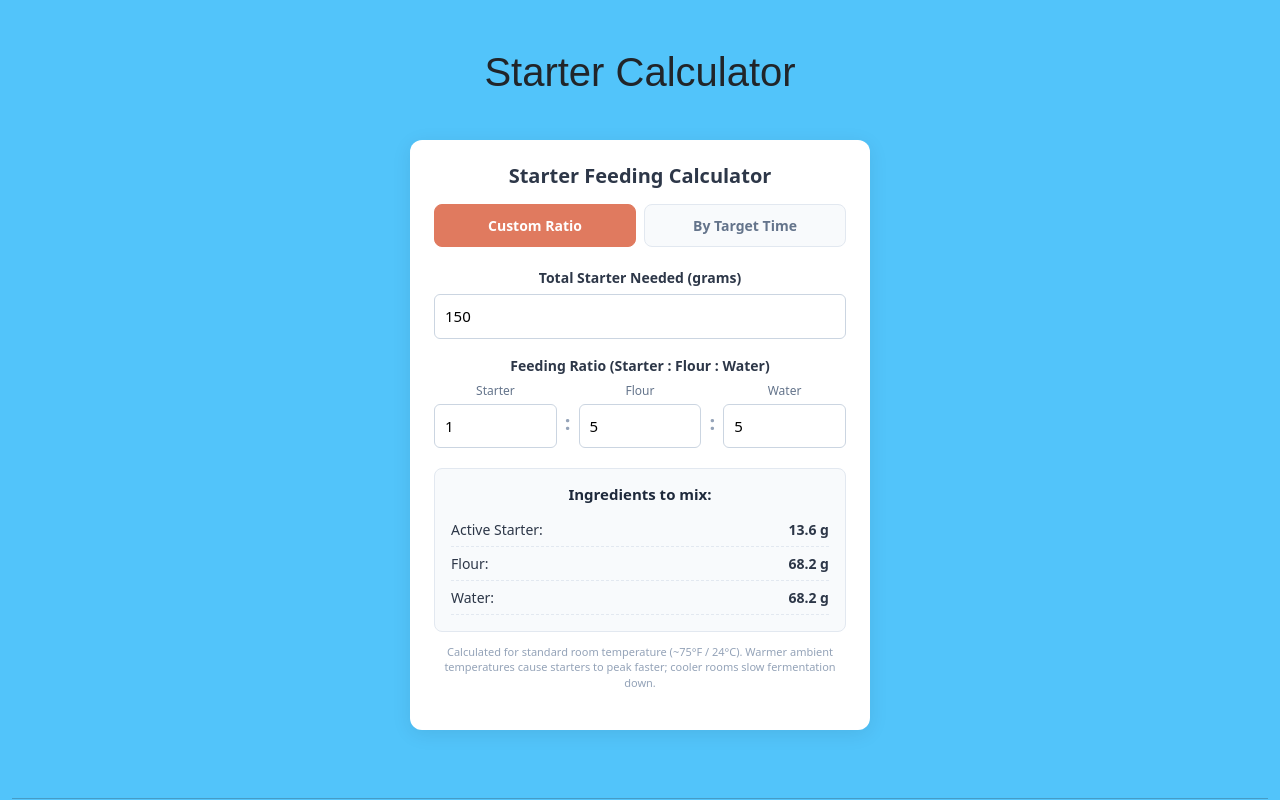
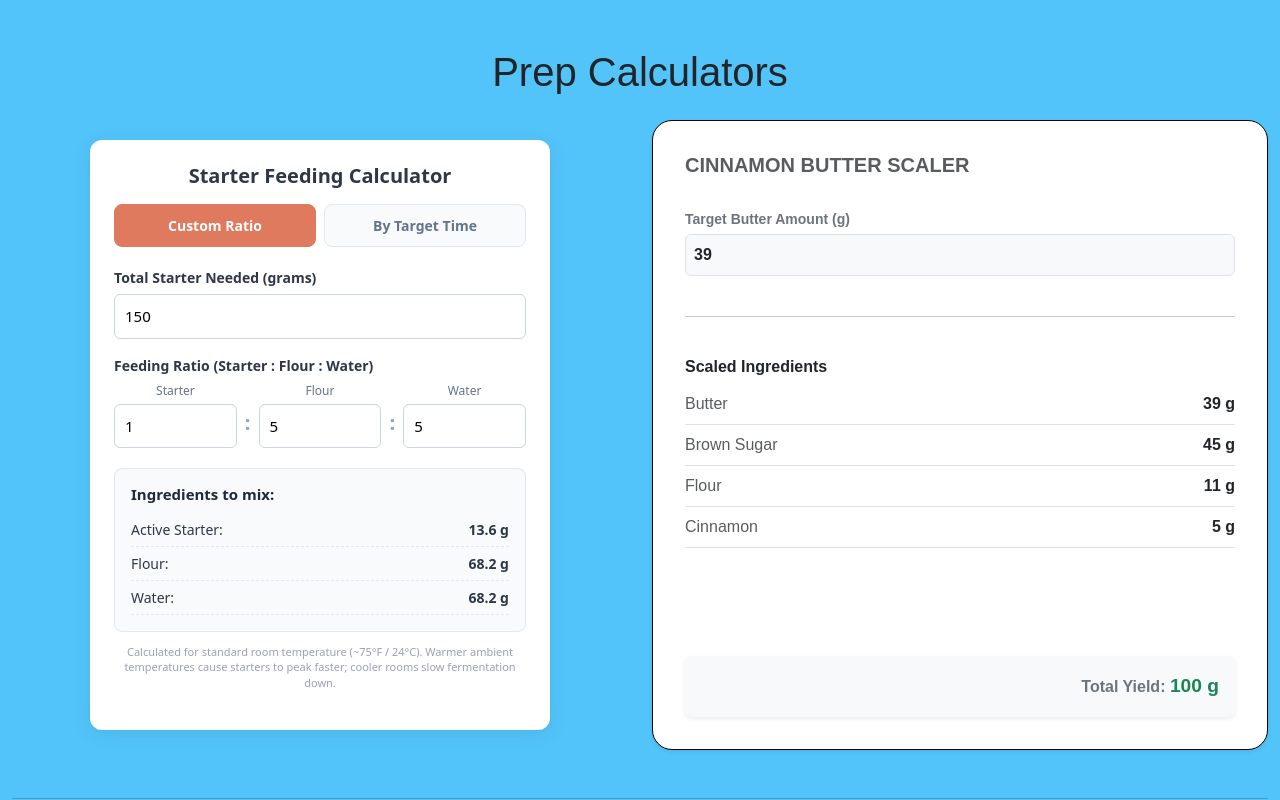
Before and after one commit to dylandotanthony/dylans-homomade-bakery, a React (Vite) app: page /calculator in a window 1280 px wide. Shown: the top 800 px of the page. Built offline with nearby package versions, Linux system fonts and the light colour scheme; a web font is replaced by a local one.

Commit message:
Update Calculator.jsx

```diff
--- a/src/Calculator.jsx
+++ b/src/Calculator.jsx
@@ -1,7 +1,7 @@
 import React, { useState, useEffect } from 'react';
-import Header from './Header';
 import Footer from './Footer';
 import SourdoughStarterCalculator from './SourdoughStarterCalculator';
+import CinnamonButterCalculator from './CinnamonButterCalculator'; // <-- Add this import
 
 export default function App() {
   return (
@@ -10,9 +10,20 @@ export default function App() {
 
 
       {/* Starter Calculator Section */}
-      <div className="text-center my-5">
-        <h1 className="mb-4">Starter Calculator</h1>
-        <SourdoughStarterCalculator />
+     <div className="my-5">
+        <h1 className="text-center mb-4">Prep Calculators</h1>
+
+        <div className="row justify-content-center g-4">
+          {/* Starter Calculator */}
+          <div className="col-12 col-lg-6">
+            <SourdoughStarterCalculator />
+          </div>
+
+          {/* Cinnamon Butter Calculator */}
+          <div className="col-12 col-lg-6">
+            <CinnamonButterCalculator />
+          </div>
+        </div>
       </div>
 
       <hr className="my-5" />
```
